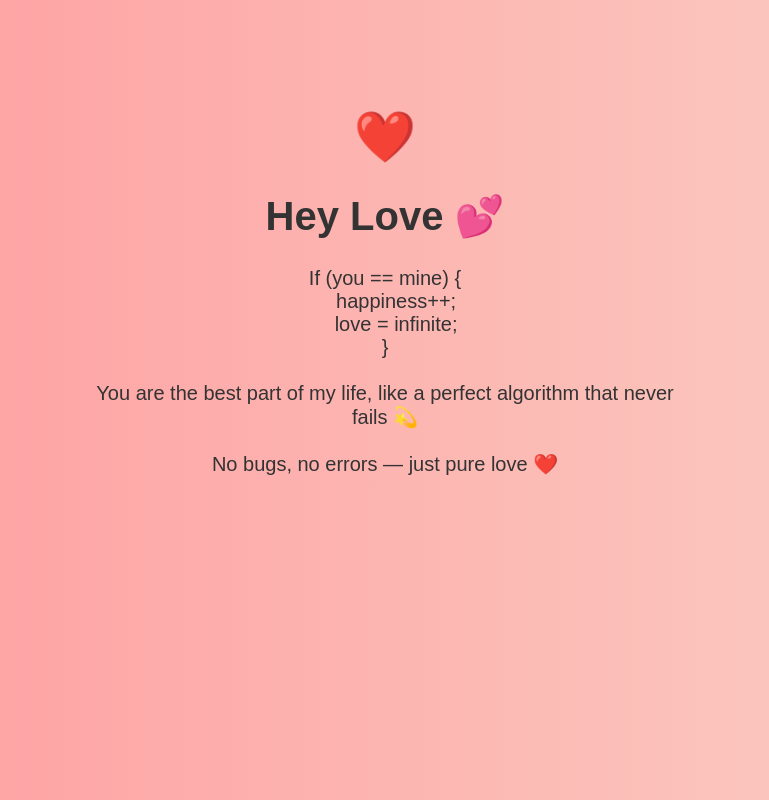
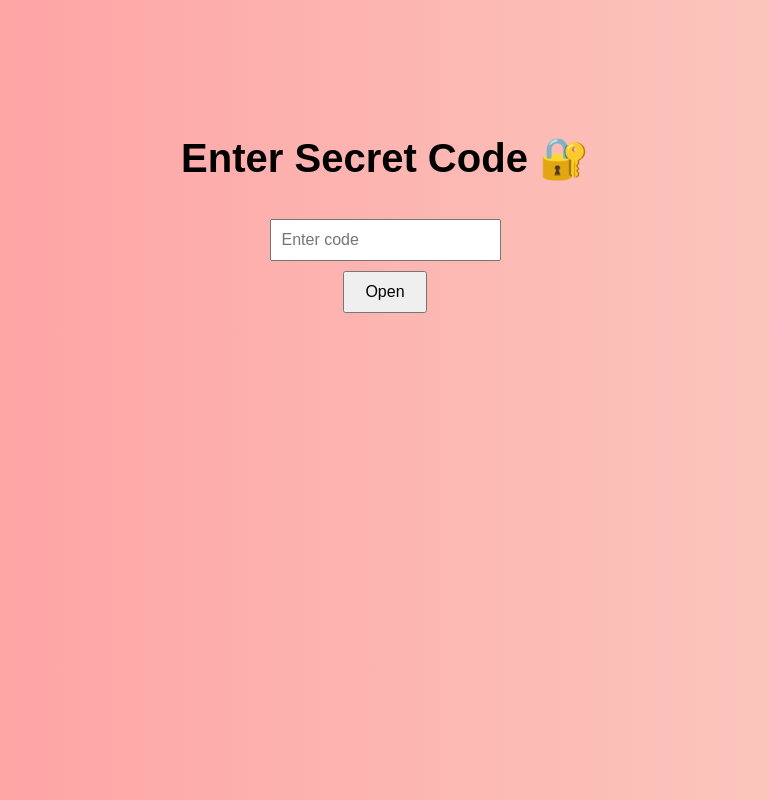
Before and after one commit to bavya13619/akaash, a plain HTML site: page index.html in a window 1280 px wide. Shown: the whole page, without its empty margins (255-1024 px from the left). Drawn offline with Linux system fonts and the light colour scheme.

Commit message:
Update index.html

```diff
--- a/index.html
+++ b/index.html
@@ -2,50 +2,87 @@
 <html lang="en">
 <head>
 <meta charset="UTF-8">
-    <title>For You ❤️</title>
+<title>Secret Message ❤️</title>
+
 <style>
 body {
-            background: linear-gradient(to right, #ff9a9e, #fad0c4);
     font-family: Arial, sans-serif;
     text-align: center;
+    background: linear-gradient(to right, #ff9a9e, #fad0c4);
     padding-top: 100px;
-            color: #333;
 }
+
+input {
+    padding: 10px;
+    font-size: 16px;
+    margin-top: 10px;
+}
+
+button {
+    padding: 10px 20px;
+    font-size: 16px;
+    margin-top: 10px;
+    cursor: pointer;
+}
+
+.hidden {
+    display: none;
+}
+
 h1 {
     font-size: 40px;
 }
+
 p {
     font-size: 20px;
-            max-width: 600px;
-            margin: auto;
 }
+
 .heart {
     font-size: 50px;
     animation: beat 1s infinite;
 }
+
 @keyframes beat {
     0% { transform: scale(1); }
     50% { transform: scale(1.2); }
     100% { transform: scale(1); }
 }
 </style>
+
 </head>
 <body>
 
+<!-- 🔐 FIRST PAGE -->
+<div id="loginPage">
+    <h1>Enter Secret Code 🔐</h1>
+    <input type="password" id="code" placeholder="Enter code">
+    <br>
+    <button onclick="checkCode()">Open</button>
+    <p id="error" style="color:red;"></p>
+</div>
+
+<!-- ❤️ SECOND PAGE -->
+<div id="mainPage" class="hidden">
     <div class="heart">❤️</div>
-    <h1>Hey Love 💕</h1>
+    <h1>Hey Rose Milk 💕</h1>
+    <p>Sorry for everything which I have done till now.</p>
+    <p>You mean a lot to me.</p>
+    <p>Sorry, please forgive me.</p>
+    <p>I love you forever ❤️</p>
+</div>
 
-    <p>
-        If (you == mine) { <br>
-        &nbsp;&nbsp;&nbsp;&nbsp;happiness++; <br>
-        &nbsp;&nbsp;&nbsp;&nbsp;love = infinite; <br>
-        } <br><br>
+<script>
+function checkCode() {
+    let enteredCode = document.getElementById("code").value;
 
-        You are the best part of my life,
-        like a perfect algorithm that never fails 💫
-        <br><br>
-        No bugs, no errors — just pure love ❤️
-    </p>
+    if (enteredCode === "rosemilk") {
+        document.getElementById("loginPage").style.display = "none";
+        document.getElementById("mainPage").style.display = "block";
+    } else {
+        document.getElementById("error").innerText = "Wrong code 😢";
+    }
+}
+</script>
 
 </body>
 </html>
```
Lines whose indentation alone changed are shown as unchanged.
